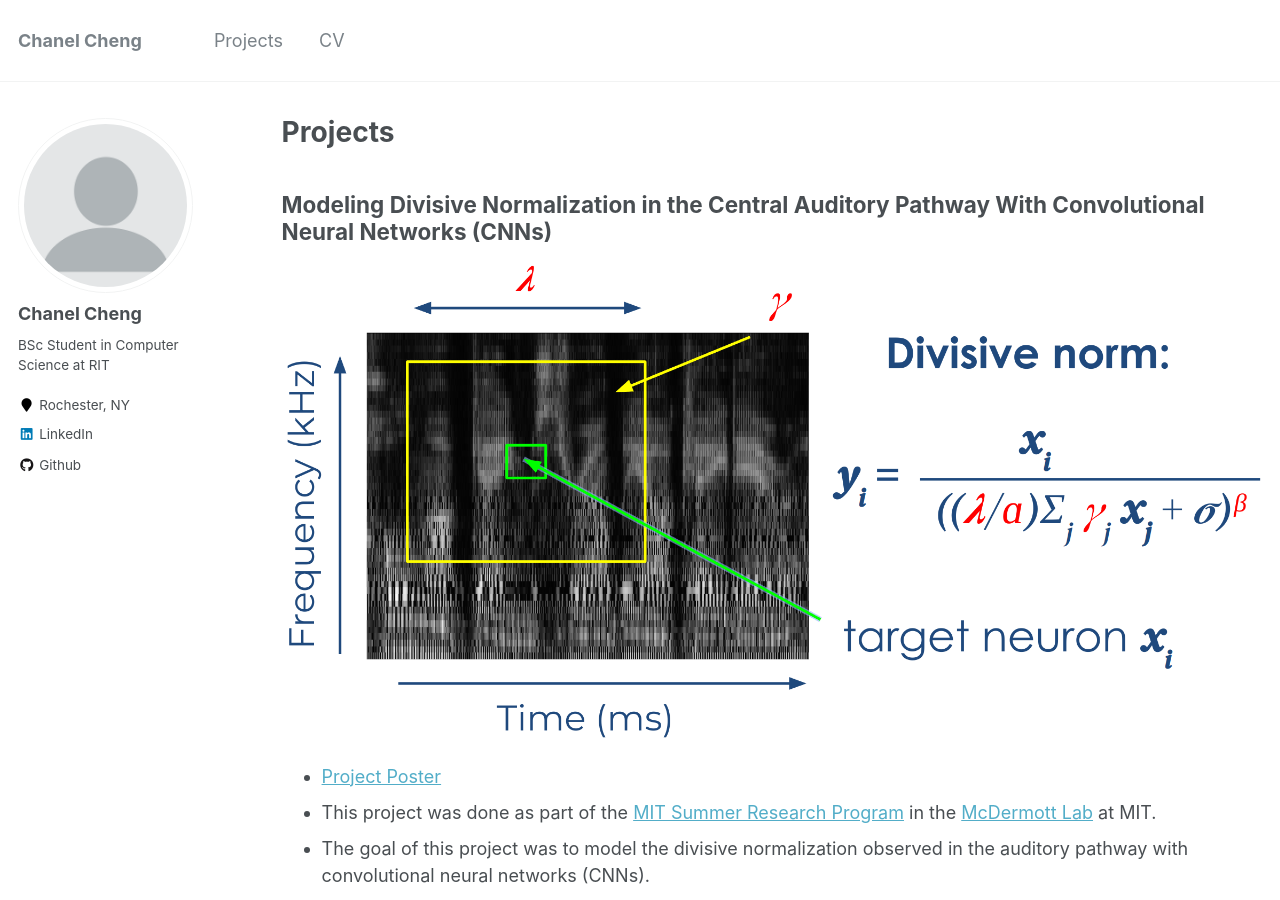
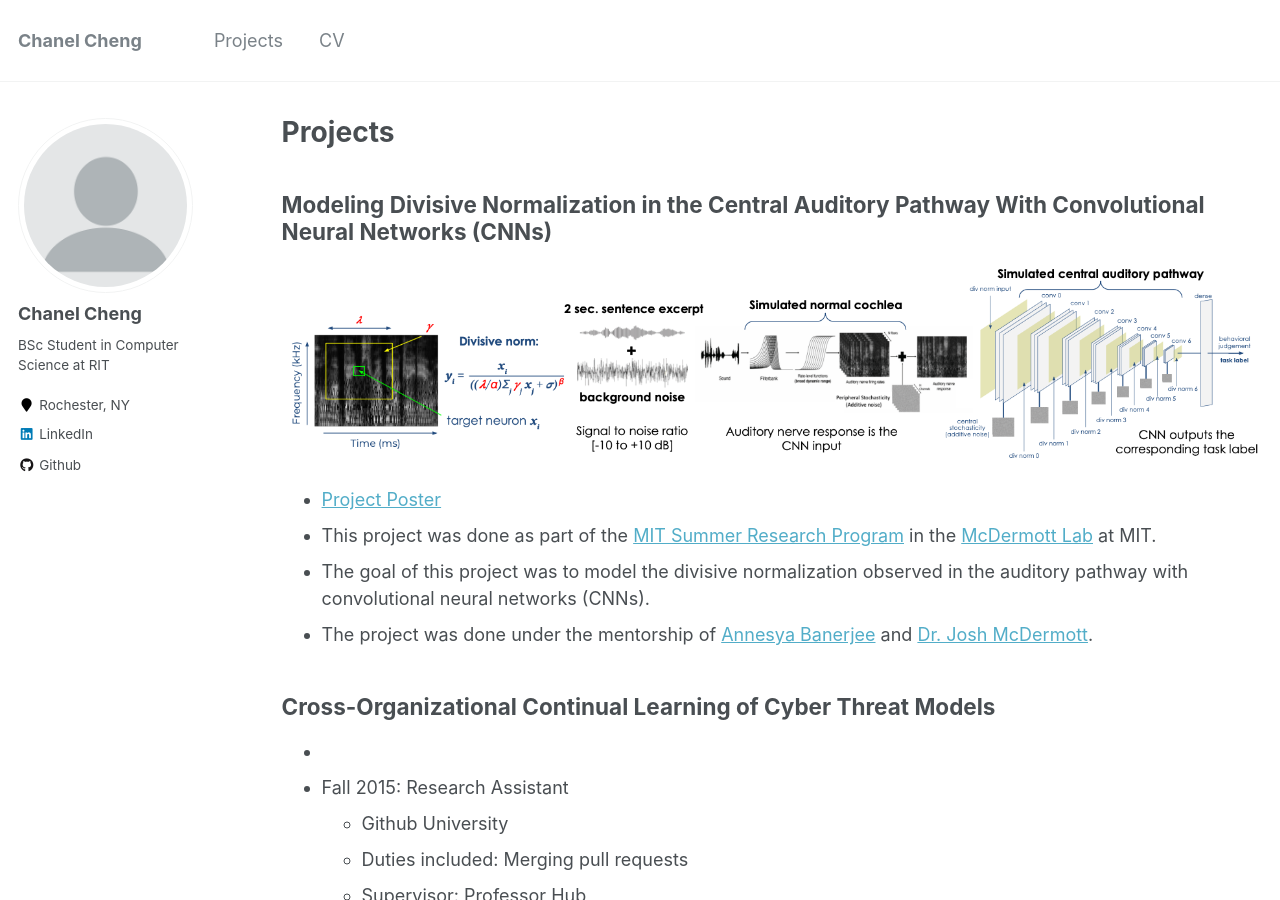
Before and after one commit to chanelfcheng/chanelfcheng.github.io, a Jekyll site: the page built from _pages/projects.md, in a window 1280 px wide and 900 px high. Built offline with Jekyll 4.4.1, drawn with Linux system fonts in a browser that asks for light colours.

Commit message:
Updated projects page II

```diff
--- a/_pages/projects.md
+++ b/_pages/projects.md
@@ -10,7 +10,7 @@ redirect_from:
 
 Modeling Divisive Normalization in the Central Auditory Pathway With Convolutional Neural Networks (CNNs)
 ------
-![divisive_norm](/images/divisive-norm.png)
+![divisive_norm](/images/div-norm-cnn.png)
 
 * [Project Poster](https://docs.google.com/presentation/d/1w0o61bmTnVsHmH37HHYQlGZ9oKInxQfK/edit#slide=id.p1)
 * This project was done as part of the [MIT Summer Research Program](https://bcs.mit.edu/msrp) in the [McDermott Lab](https://mcdermottlab.mit.edu/) at MIT.
```
Also changed, not shown: images/div-norm-cnn.png (added), 1 other file.
